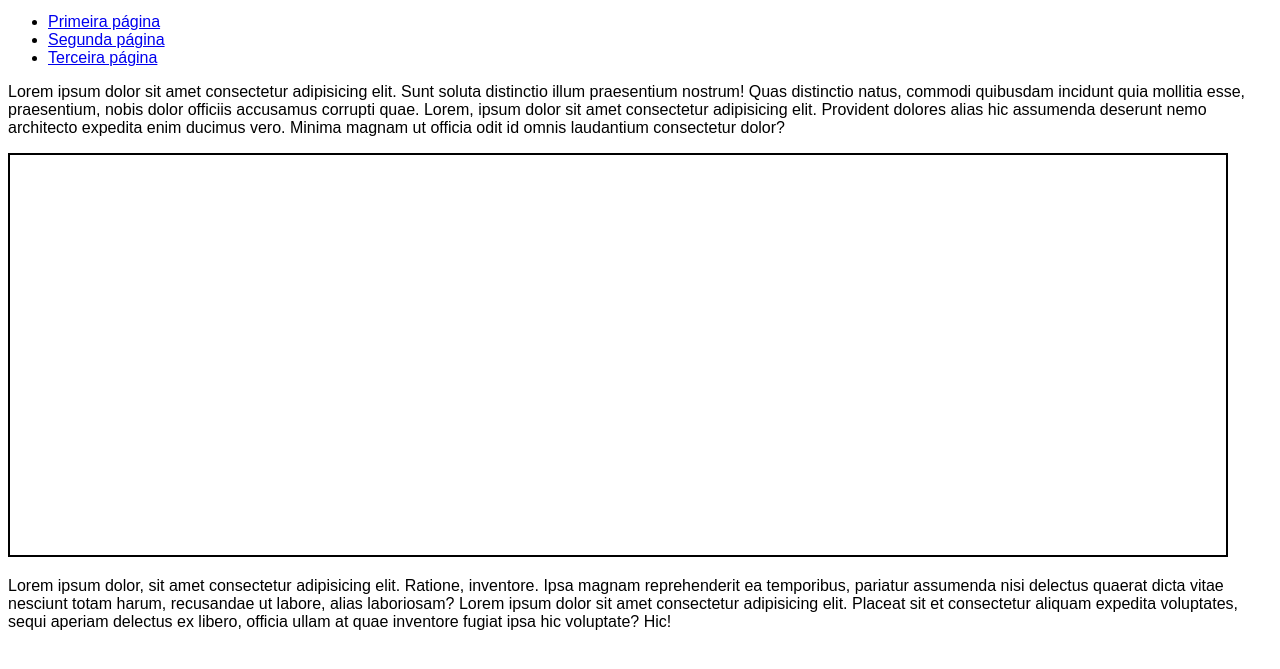
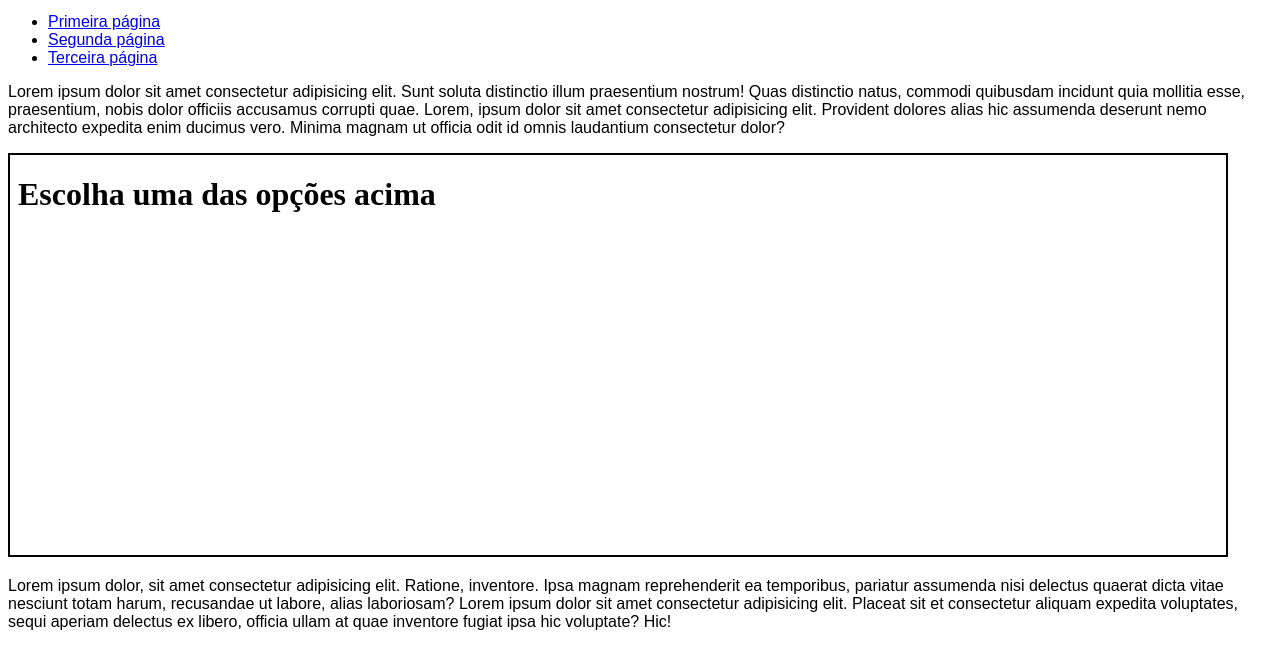
Before and after one commit to ghenriqf/html-css, a plain HTML site: page exercicios/ex024/iframe003.html in a window 1280 px wide. Shown: the part 119-788 px from the top of the page. Drawn offline with Linux system fonts and the light colour scheme.

Commit message:
Atualiza a resolução do exercício 24

```diff
--- a/exercicios/ex024/iframe003.html
+++ b/exercicios/ex024/iframe003.html
@@ -44,10 +44,9 @@
         </li>
     </ul>
 
-
     <p>Lorem ipsum dolor sit amet consectetur adipisicing elit. Sunt soluta distinctio illum praesentium nostrum! Quas distinctio natus, commodi quibusdam incidunt quia mollitia esse, praesentium, nobis dolor officiis accusamus corrupti quae. Lorem, ipsum dolor sit amet consectetur adipisicing elit. Provident dolores alias hic assumenda deserunt nemo architecto expedita enim ducimus vero. Minima magnam ut officia odit id omnis laudantium consectetur dolor?</p>
 
-    <iframe src="" name="frame">
+    <iframe srcdoc="<h1>Escolha uma das opções acima</h1>" name="frame">
         <p>Infelizmente seu navegador não é compativel com isso</p>
     </iframe>
 
```
